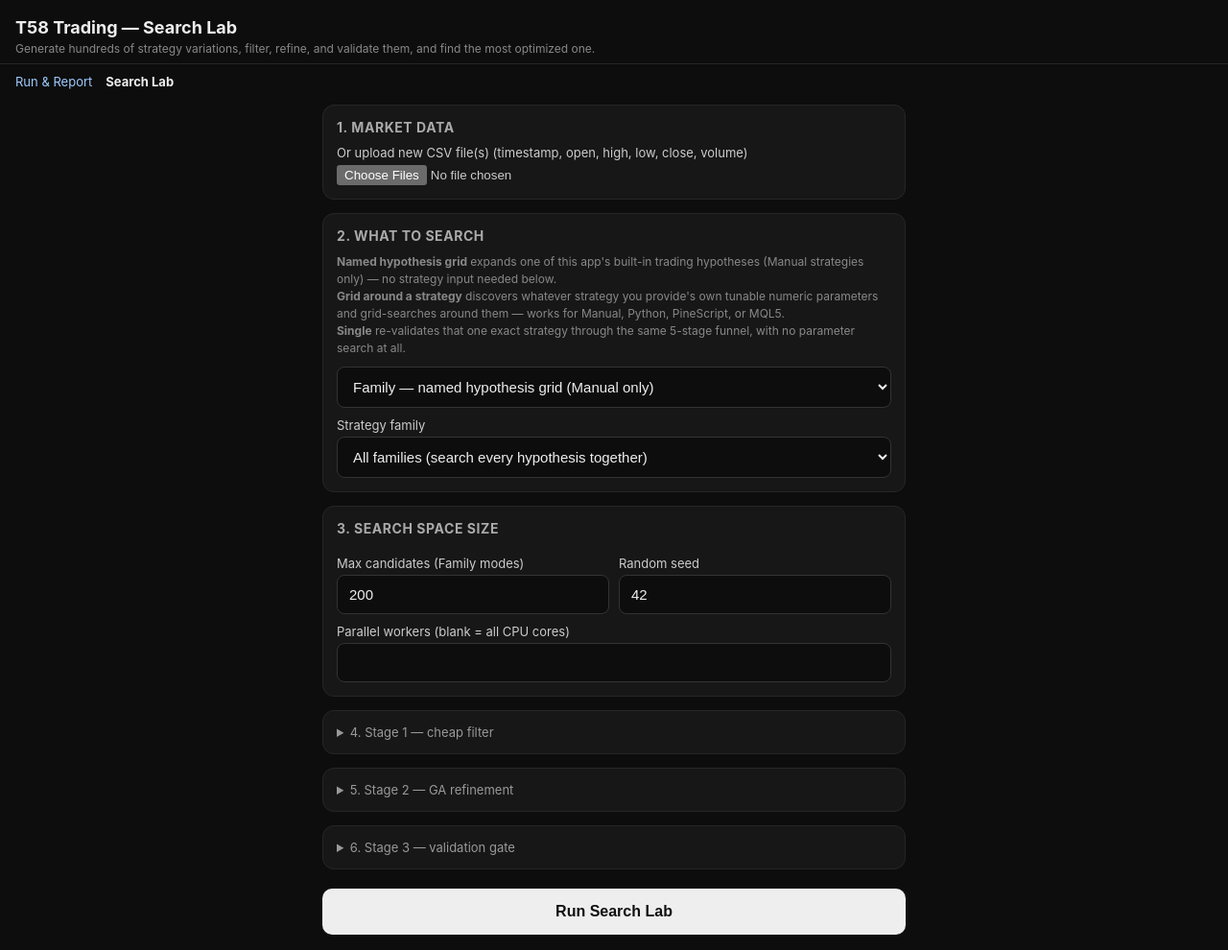
After one commit to okmantz/T58-PROP-ALGO-BACKTESTER, a Flask app: template app/web/templates/search.html in a window 1280 px wide. The commit adds this page. Shown: the whole page at 96% size. Run offline with Flask 3, Linux system fonts and the light colour scheme; the template is opened without the code that fills it, so the values that code supplies are empty; some libraries are stand-ins or nearby versions.

Commit message:
Add files via upload

```diff
--- /dev/null
+++ b/app/web/templates/search.html
@@ -0,0 +1,242 @@
+<!DOCTYPE html>
+<html lang="en">
+<head>
+<meta charset="utf-8">
+<meta name="viewport" content="width=device-width, initial-scale=1, viewport-fit=cover">
+<title>T58 Search Lab</title>
+<link rel="manifest" href="/manifest.json">
+<link rel="icon" href="/static/icon-192.png">
+<link rel="apple-touch-icon" href="/static/icon-192.png">
+<meta name="theme-color" content="#111111">
+<meta name="mobile-web-app-capable" content="yes">
+<meta name="apple-mobile-web-app-capable" content="yes">
+<meta name="apple-mobile-web-app-status-bar-style" content="black">
+<style>
+  :root { color-scheme: dark; }
+  * { box-sizing: border-box; }
+  body {
+    font-family: -apple-system, BlinkMacSystemFont, "Segoe UI", Roboto, Arial, sans-serif;
+    margin: 0; background: #0d0d0d; color: #eee;
+  }
+  header { padding: 18px 16px 8px; border-bottom: 1px solid #262626; }
+  header h1 { font-size: 18px; margin: 0; }
+  header p { margin: 4px 0 0; font-size: 12px; color: #888; }
+  nav { display: flex; gap: 14px; padding: 10px 16px 0; }
+  nav a { color: #9ecbff; font-size: 13px; text-decoration: none; }
+  nav a.active { color: #eee; font-weight: 700; }
+  main { padding: 16px; max-width: 640px; margin: 0 auto; }
+  .card { background: #171717; border: 1px solid #262626; border-radius: 12px; padding: 14px; margin-bottom: 14px; }
+  .card h2 { font-size: 14px; text-transform: uppercase; letter-spacing: .04em; color: #aaa; margin: 0 0 10px; }
+  .card p.help { font-size: 12px; color: #888; margin: 0 0 10px; line-height: 1.5; }
+  label { display: block; font-size: 13px; color: #ccc; margin: 10px 0 4px; }
+  input[type=text], input[type=number], select, textarea {
+    width: 100%; padding: 11px 12px; border-radius: 8px; border: 1px solid #333;
+    background: #0d0d0d; color: #eee; font-size: 15px;
+  }
+  textarea { min-height: 140px; font-family: ui-monospace, Menlo, monospace; font-size: 13px; }
+  .row { display: flex; gap: 10px; }
+  .row > div { flex: 1; }
+  input[type=file] { width: 100%; color: #ccc; }
+  .tabs { display: flex; gap: 6px; margin-bottom: 10px; flex-wrap: wrap; }
+  .tabs button {
+    flex: 1; min-width: 70px; padding: 10px 6px; border-radius: 8px; border: 1px solid #333;
+    background: #111; color: #ccc; font-size: 13px;
+  }
+  .tabs button.active { background: #eee; color: #111; font-weight: 600; border-color: #eee; }
+  .submit-btn {
+    width: 100%; padding: 15px; border-radius: 10px; border: none; background: #eee; color: #111;
+    font-size: 16px; font-weight: 700; margin-top: 6px;
+  }
+  .error { background: #2a1414; border: 1px solid #6b2323; color: #ffb4b4; padding: 12px; border-radius: 10px; margin-bottom: 14px; font-size: 14px; }
+  details summary { font-size: 13px; color: #999; cursor: pointer; }
+</style>
+</head>
+<body>
+<header>
+  <h1>T58 Trading — Search Lab</h1>
+  <p>Generate hundreds of strategy variations, filter, refine, and validate them, and find the most optimized one.</p>
+</header>
+<nav>
+  <a href="/">Run &amp; Report</a>
+  <a href="/search" class="active">Search Lab</a>
+</nav>
+<main>
+
+{% if error %}
+<div class="error">{{ error }}</div>
+{% endif %}
+
+<form method="post" action="/search/start" enctype="multipart/form-data">
+
+  <div class="card">
+    <h2>1. Market Data</h2>
+    {% if stored_datasets %}
+    <label>Use a previously stored dataset</label>
+    <select name="existing_dataset">
+      <option value="">— none, I'm uploading new file(s) below —</option>
+      {% for ds in stored_datasets %}
+      <option value="{{ ds.name }}">{{ ds.name }} ({{ (ds.size_bytes / 1024) | round(1) }} KB)</option>
+      {% endfor %}
+    </select>
+    {% endif %}
+    <label>Or upload new CSV file(s) (timestamp, open, high, low, close, volume)</label>
+    <input type="file" name="csv_file" accept=".csv" multiple>
+  </div>
+
+  <div class="card">
+    <h2>2. What to search</h2>
+    <p class="help">
+      <b>Named hypothesis grid</b> expands one of this app's built-in trading hypotheses
+      (Manual strategies only) — no strategy input needed below.<br>
+      <b>Grid around a strategy</b> discovers whatever strategy you provide's own tunable
+      numeric parameters and grid-searches around them — works for Manual, Python,
+      PineScript, or MQL5.<br>
+      <b>Single</b> re-validates that one exact strategy through the same 5-stage funnel,
+      with no parameter search at all.
+    </p>
+    <select name="search_mode" id="search_mode">
+      <option value="family_named">Family — named hypothesis grid (Manual only)</option>
+      <option value="family_grid">Family — grid around a strategy you provide (any type)</option>
+      <option value="single">Single — validate one strategy you provide (any type)</option>
+    </select>
+
+    <div id="named-family-fields">
+      <label>Strategy family</label>
+      <select name="family">
+        <option value="all">All families (search every hypothesis together)</option>
+        {% for fam in families %}
+        <option value="{{ fam.name }}">{{ fam.description }} [{{ fam.name }}]</option>
+        {% endfor %}
+      </select>
+    </div>
+
+    <div id="strategy-input-fields" style="display:none;">
+      <div class="tabs" id="strategy-tabs">
+        <button type="button" data-mode="manual" class="active">Manual</button>
+        <button type="button" data-mode="python">Python</button>
+        <button type="button" data-mode="pinescript">PineScript</button>
+        <button type="button" data-mode="mql5">MQL5</button>
+      </div>
+      <input type="hidden" name="strategy_mode" id="strategy_mode" value="manual">
+
+      <div id="manual-fields">
+        <div class="row">
+          <div><label>SMA fast</label><input type="number" name="sma_fast" value="20"></div>
+          <div><label>SMA slow</label><input type="number" name="sma_slow" value="50"></div>
+        </div>
+        <div class="row">
+          <div><label>Stop loss (pips)</label><input type="number" name="sl_pips" value="20"></div>
+          <div><label>Take profit (pips)</label><input type="number" name="tp_pips" value="40"></div>
+        </div>
+      </div>
+
+      <div id="code-fields" style="display:none;">
+        <label>Paste strategy source</label>
+        <textarea name="strategy_code" placeholder="Paste your Python / PineScript / MQL5 strategy here"></textarea>
+      </div>
+
+      <div id="grid-points-field" style="display:none;">
+        <label>Grid points per parameter</label>
+        <input type="number" name="grid_points" value="3" min="1" max="6">
+      </div>
+    </div>
+  </div>
+
+  <div class="card">
+    <h2>3. Search space size</h2>
+    <div class="row">
+      <div><label>Max candidates (Family modes)</label><input type="number" name="max_candidates" value="200"></div>
+      <div><label>Random seed</label><input type="number" name="seed" value="42"></div>
+    </div>
+    <label>Parallel workers (blank = all CPU cores)</label>
+    <input type="text" name="workers" value="">
+  </div>
+
+  <div class="card">
+    <details>
+      <summary>4. Stage 1 — cheap filter</summary>
+      <div class="row">
+        <div><label>Minimum trades to survive</label><input type="number" name="min_trades" value="20"></div>
+        <div><label>Minimum profit factor</label><input type="number" step="0.01" name="min_profit_factor" value="1.05"></div>
+      </div>
+      <label>Survivors that advance to Stage 2 (GA)</label>
+      <input type="number" name="stage1_top_n" value="40">
+    </details>
+  </div>
+
+  <div class="card">
+    <details>
+      <summary>5. Stage 2 — GA refinement</summary>
+      <div class="row">
+        <div><label>GA population size</label><input type="number" name="ga_population" value="10"></div>
+        <div><label>GA generations</label><input type="number" name="ga_generations" value="4"></div>
+      </div>
+      <label>Survivors that advance to Stage 3 (validation)</label>
+      <input type="number" name="stage2_top_n" value="10">
+    </details>
+  </div>
+
+  <div class="card">
+    <details>
+      <summary>6. Stage 3 — validation gate</summary>
+      <div class="row">
+        <div><label>Monte Carlo simulations</label><input type="number" name="full_mc_sims" value="3000"></div>
+        <div><label>Walk-forward folds (0 disables)</label><input type="number" name="walk_forward_folds" value="4"></div>
+      </div>
+      <label>Parameter-neighborhood samples (0 disables)</label>
+      <input type="number" name="robustness_neighbors" value="6">
+      <label>Fitness metric</label>
+      <select name="fitness_metric">
+        <option value="composite_prop_score">Composite prop score (recommended)</option>
+        <option value="eval_pass_probability">Eval pass probability</option>
+        <option value="first_payout_probability">First payout probability</option>
+        <option value="net_profit">Net profit</option>
+        <option value="sharpe_ratio">Sharpe ratio</option>
+        <option value="profit_factor">Profit factor</option>
+      </select>
+    </details>
+  </div>
+
+  <button class="submit-btn" type="submit">Run Search Lab</button>
+</form>
+
+</main>
+
+<script>
+  const modeSelect = document.getElementById('search_mode');
+  const namedFamilyFields = document.getElementById('named-family-fields');
+  const strategyInputFields = document.getElementById('strategy-input-fields');
+  const gridPointsField = document.getElementById('grid-points-field');
+
+  function updateModeVisibility() {
+    const mode = modeSelect.value;
+    namedFamilyFields.style.display = (mode === 'family_named') ? 'block' : 'none';
+    strategyInputFields.style.display = (mode === 'family_named') ? 'none' : 'block';
+    gridPointsField.style.display = (mode === 'family_grid') ? 'block' : 'none';
+  }
+  modeSelect.addEventListener('change', updateModeVisibility);
+  updateModeVisibility();
+
+  const tabs = document.querySelectorAll('#strategy-tabs button');
+  const modeInput = document.getElementById('strategy_mode');
+  const manualFields = document.getElementById('manual-fields');
+  const codeFields = document.getElementById('code-fields');
+  tabs.forEach(btn => btn.addEventListener('click', () => {
+    tabs.forEach(b => b.classList.remove('active'));
+    btn.classList.add('active');
+    modeInput.value = btn.dataset.mode;
+    if (btn.dataset.mode === 'manual') {
+      manualFields.style.display = 'block';
+      codeFields.style.display = 'none';
+    } else {
+      manualFields.style.display = 'none';
+      codeFields.style.display = 'block';
+    }
+  }));
+
+  if ('serviceWorker' in navigator) {
+    navigator.serviceWorker.register('/static/sw.js').catch(() => {});
+  }
+</script>
+</body>
+</html>
```
Also changed, not shown: app/web/templates/index.html (+7 -0 lines), app/web/templates/search_job.html (added, +197 -0 lines).
